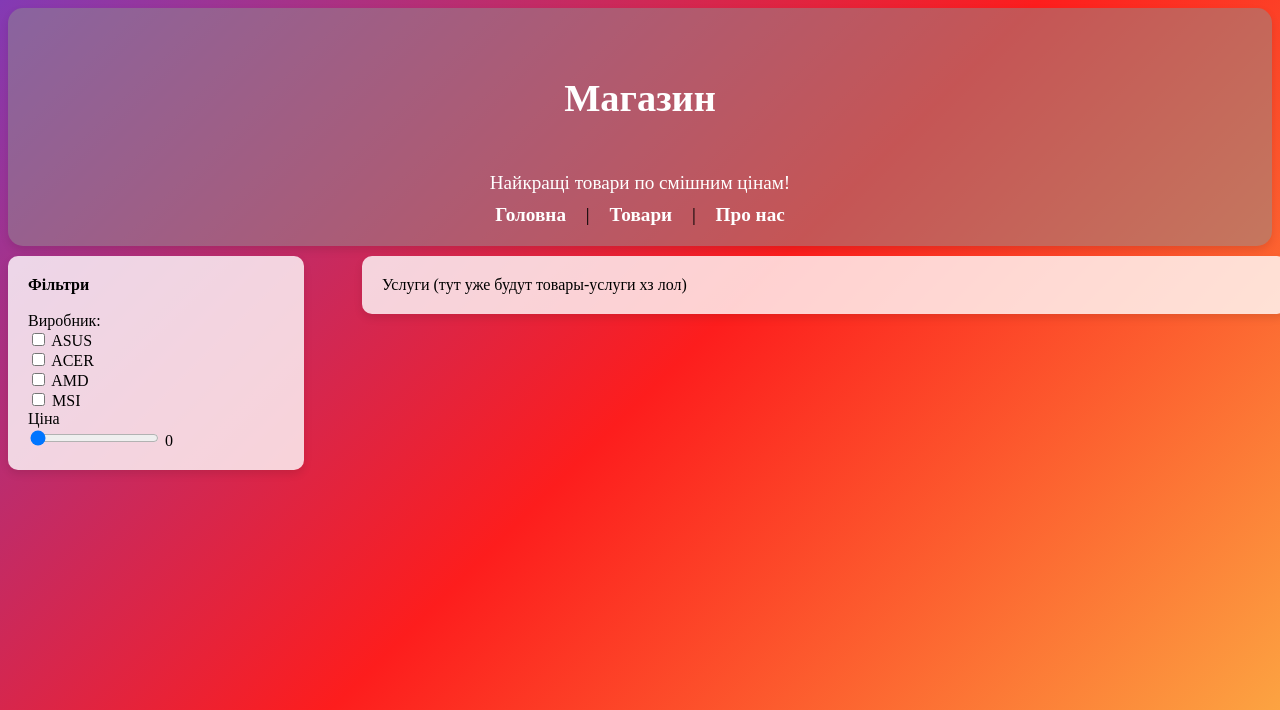
After one commit to ggtkh/marketplace, a Django app: template marketplace/templates/goods.html in a window 1280 px wide. The commit adds this page. Shown: the top 710 px of the page. Run offline with Django 5.2, Linux system fonts and the light colour scheme; the template is opened without the code that fills it, so the values that code supplies are empty.

Commit message:
HTML/CSS, static

```diff
--- /dev/null
+++ b/marketplace/static/marketplace/style.css
@@ -0,0 +1,57 @@
+.navig{
+    text-align: center;
+    font-size: larger;
+    padding: 20px 0;
+    background-color: rgba(141, 141, 141, 0.5);
+    box-shadow: 0 4px 8px rgba(0, 0, 0, 0.1);
+    border-radius: 15px;
+}
+a{
+    color: white;
+    text-decoration: none;
+    margin: 0 15px;
+    font-weight: bold;
+}
+p{
+    color: white;
+    margin: 5px 0 10px 0;
+}
+.body{
+    background: linear-gradient(135deg, #833ab4 0%, #fd1d1d 50%, #fcb045 100%) no-repeat center center fixed;
+}
+.content{
+    max-width: 1200px;
+    margin: 20px auto;
+    padding: 20px;
+    background-color: rgba(255, 255, 255, 0.8);
+    border-radius: 10px;
+    box-shadow: 0 4px 8px rgba(0, 0, 0, 0.1);
+}
+.content2{
+    display: block;
+    width: 70%;
+    max-width: 70%;
+    flex: right;
+    margin-left: 28%;
+    padding: 20px ;
+    margin-top: 10px;
+    background-color: rgba(255, 255, 255, 0.8);
+    border-radius: 10px;
+    box-shadow: 0 4px 8px rgba(0, 0, 0, 0.1);
+}
+.filters{
+    position: fixed;
+    display: block;
+    width: 20%;
+    padding: 20px;
+    margin-top: 10px ;
+    background-color: rgba(255, 255, 255, 0.8);
+    border-radius: 10px;
+    box-shadow: 0 4px 8px rgba(0, 0, 0, 0.1);
+
+}
+ul {
+  list-style-type: none;
+  padding: 0;
+  margin: 0;
+}
--- /dev/null
+++ b/marketplace/templates/goods.html
@@ -0,0 +1,65 @@
+{% load static %}
+<!DOCTYPE html>
+<html lang="ru">
+<head>
+    <meta charset="UTF-8">
+    <meta name="viewport" >
+    <title>Товари</title>
+    <link rel="stylesheet" href="{% static 'marketplace/style.css' %}">
+    <link rel="icon" href="{% static 'marketplace/icon.png' %}" type="image/png">
+</head>
+<body class ="body">
+    <header class="navig">
+    <a href="main_page.html"><h1>Магазин</h1></a>
+    <p>Найкращі товари по смішним цінам!</p>
+    <nav>
+        <a href="main_page.html">Головна</a> |
+        <a href="goods.html">Товари</a> |
+        <a href="about_us.html">Про нас</a>
+    </nav>
+    </header>
+    <section class="filters">
+        <div><b>Фільтри</b> </div><br>
+        Виробник:<br>
+        <div>
+            <ul >
+                <li>
+                    <input type="checkbox" id="manufacturer1">
+                    <label for="manufacturer1">ASUS</label><br>
+                </li>
+                <li>
+                    <input type="checkbox" id="manufacturer2">
+                    <label for="manufacturer2">ACER</label><br>
+                </li>
+                <li>
+                    <input type="checkbox" id="manufacturer3">
+                    <label for="manufacturer3">AMD</label><br>
+                </li>
+                <li>
+                    <input type="checkbox" id="manufacturer4">
+                    <label for="manufacturer4">MSI</label><br>
+                </li>
+            </ul>
+
+        </div>
+        <div>
+            <label for="price">Ціна</label><br>
+            <form oninput="result.value=slider.value">
+            <input type="range" id="slider" name="slider" min="0" max="100000" value="0">
+            <output name="result" for="slider">0</output>
+            </form>
+        </div>
+
+
+    </section>
+    <div class ="content2">
+Услуги (тут уже будут товары-услуги хз лол)
+    </div>
+
+</body>
+
+
+
+
+
+</html>
--- a/marketplace/templates/testpage.html
+++ b/marketplace/templates/testpage.html
@@ -10,5 +10,6 @@
     <p> {{good.title}}, ${{good.price}} </p>
     <img src="{{good.main_picture}}" alt="yo mama">
     {% endfor %}
+    <input type="range" id="price" min="0" max="100000">
 </body>
 </html>
--- a/marketplace/views.py
+++ b/marketplace/views.py
@@ -6,4 +6,4 @@ from .models import Good
 
 def index(request):
     goods = Good.objects.all()
-    return render(request, 'testpage.html', {'goods': goods})
+    return render(request, 'goods.html', {'goods': goods})
```
Also changed, not shown: marketplace/models.py (+11 -2 lines), marketplace/templates/about_us.html (added, +30 -0 lines), marketplace/templates/main_page.html (added, +31 -0 lines), db.sqlite3, marketplace/migrations/0006_review_rename_brand_good_manufacturer_and_more.py (added), marketplace/static/marketplace/icon.png (added).
